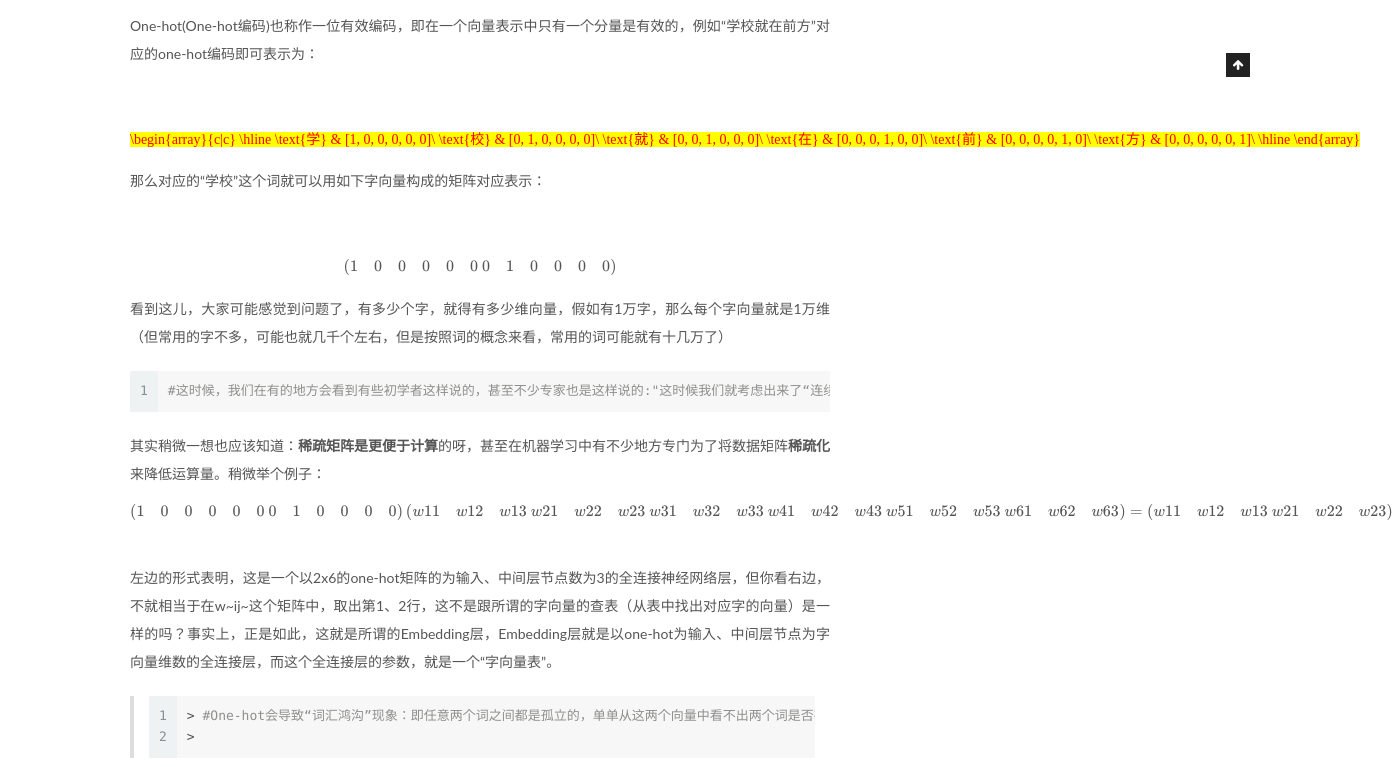
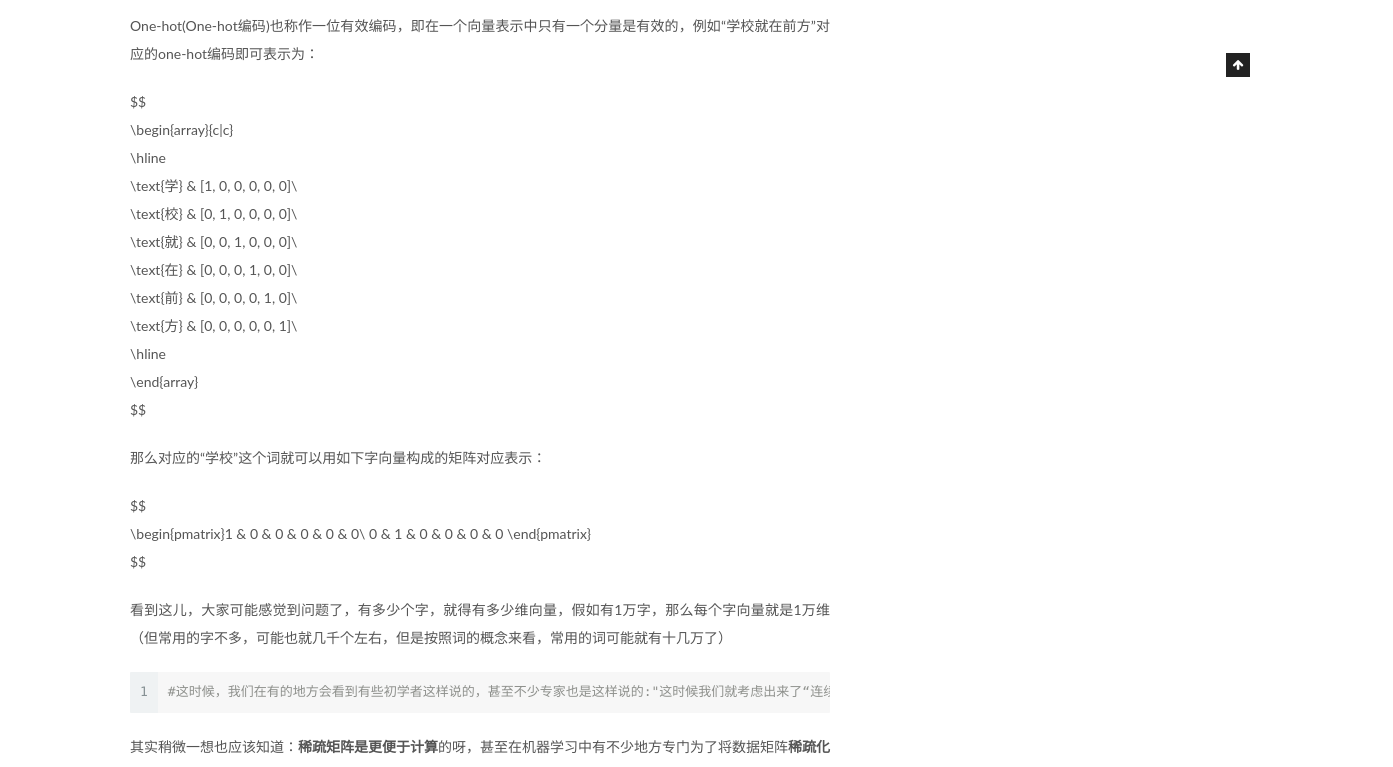
Before and after one commit to CraiHe/CraiHe.github.io, a plain HTML site: page 2018/06/05/Word-Embedding/index.html in a window 1280 px wide. Shown: the part 823-1590 px from the top of the page, 1393 px wide, since content can reach past the window. Drawn offline with nearby package versions, Linux system fonts and the light colour scheme; some packages are replaced by stand-ins of ours.

Commit message:
Site updated: 2018-06-06 09:24:11

```diff
--- a/2018/06/05/Word-Embedding/index.html
+++ b/2018/06/05/Word-Embedding/index.html
@@ -87,7 +87,7 @@
 <meta property="og:site_name" content="CraiHe&#39;s">
 <meta property="og:description" content="词向量（Word embedding, 词嵌入）词向量(Word Embedding)，按照字面意思应该是”词嵌入“，或称分布式表示(Distributed Representation) 「其实这三种描述方式中，Distributed Representation是一种神经网络生成词向量的方式」。说到词向量，不少人可能会首先想到Google的Word2Vec「这个太出名」。另外，用Keras之类">
 <meta property="og:locale" content="en">
-<meta property="og:updated_time" content="2018-06-06T01:14:24.000Z">
+<meta property="og:updated_time" content="2018-06-06T01:23:48.000Z">
 <meta name="twitter:card" content="summary">
 <meta name="twitter:title" content="Word Embedding">
 <meta name="twitter:description" content="词向量（Word embedding, 词嵌入）词向量(Word Embedding)，按照字面意思应该是”词嵌入“，或称分布式表示(Distributed Representation) 「其实这三种描述方式中，Distributed Representation是一种神经网络生成词向量的方式」。说到词向量，不少人可能会首先想到Google的Word2Vec「这个太出名」。另外，用Keras之类">
@@ -303,9 +303,9 @@
         <h2 id="词向量（Word-embedding-词嵌入）"><a href="#词向量（Word-embedding-词嵌入）" class="headerlink" title="词向量（Word embedding, 词嵌入）"></a>词向量（Word embedding, 词嵌入）</h2><p><strong>词向量(Word Embedding)</strong>，按照字面意思应该是”<strong>词嵌入</strong>“，或称<strong>分布式表示(Distributed Representation)</strong> 「其实这三种描述方式中，<strong>Distributed Representation</strong>是一种神经网络生成词向量的方式」。说到词向量，不少人可能会首先想到Google的Word2Vec「这个太出名」。另外，用Keras之类的框架还有一个Embedding层，也说是将词ID映射为向量。由于先入为主的意识，大家可能就会将词向量跟Word2Vec等同起来，而反过来问“Embedding是哪种词向量？”这类问题，尤其是对于初学者来说，应该是很混淆的。事实上，哪怕对于老手，也不一定能够很好地说清楚。</p>
 <p>这一切，还得从one-hot说起…</p>
 <h3 id="1-One-hot"><a href="#1-One-hot" class="headerlink" title="1. One-hot"></a>1. One-hot</h3><p>One-hot(One-hot编码)也称作一位有效编码，即在一个向量表示中只有一个分量是有效的，例如“学校就在前方”对应的one-hot编码即可表示为：</p>
-<p><script type="text/javascript" async src="https://cdnjs.cloudflare.com/ajax/libs/mathjax/2.7.2/MathJax.js?config=TeX-AMS-MML_HTMLorMML"> </script><br>$$<br>\begin{array}{c|c}<br>\hline<br>\text{学} &amp; [1, 0, 0, 0, 0, 0]\<br>\text{校} &amp; [0, 1, 0, 0, 0, 0]\<br>\text{就} &amp; [0, 0, 1, 0, 0, 0]\<br>\text{在} &amp; [0, 0, 0, 1, 0, 0]\<br>\text{前} &amp; [0, 0, 0, 0, 1, 0]\<br>\text{方} &amp; [0, 0, 0, 0, 0, 1]\<br>\hline<br>\end{array}<br>$$</p>
+<p>$$<br>\begin{array}{c|c}<br>\hline<br>\text{学} &amp; [1, 0, 0, 0, 0, 0]\<br>\text{校} &amp; [0, 1, 0, 0, 0, 0]\<br>\text{就} &amp; [0, 0, 1, 0, 0, 0]\<br>\text{在} &amp; [0, 0, 0, 1, 0, 0]\<br>\text{前} &amp; [0, 0, 0, 0, 1, 0]\<br>\text{方} &amp; [0, 0, 0, 0, 0, 1]\<br>\hline<br>\end{array}<br>$$</p>
 <p>那么对应的“学校”这个词就可以用如下字向量构成的矩阵对应表示：</p>
-<p><script type="text/javascript" async src="https://cdnjs.cloudflare.com/ajax/libs/mathjax/2.7.2/MathJax.js?config=TeX-AMS-MML_HTMLorMML"> </script><br>$$<br>\begin{pmatrix}1 &amp; 0 &amp; 0 &amp; 0 &amp; 0 &amp; 0\  0 &amp; 1 &amp; 0 &amp; 0 &amp; 0 &amp; 0 \end{pmatrix}<br>$$</p>
+<p>$$<br>\begin{pmatrix}1 &amp; 0 &amp; 0 &amp; 0 &amp; 0 &amp; 0\  0 &amp; 1 &amp; 0 &amp; 0 &amp; 0 &amp; 0 \end{pmatrix}<br>$$</p>
 <p>看到这儿，大家可能感觉到问题了，有多少个字，就得有多少维向量，假如有1万字，那么每个字向量就是1万维（但常用的字不多，可能也就几千个左右，但是按照词的概念来看，常用的词可能就有十几万了）</p>
 <figure class="highlight python"><table><tr><td class="gutter"><pre><span class="line">1</span><br></pre></td><td class="code"><pre><span class="line"><span class="comment">#这时候，我们在有的地方会看到有些初学者这样说的，甚至不少专家也是这样说的:"这时候我们就考虑出来了“连续向量表示”，比如用100维的实数向量来表示一个字，这样就大大降低了维度，降低了过拟合的风险，降低了运算量等等"</span></span><br></pre></td></tr></table></figure>
 <p>其实稍微一想也应该知道：<strong>稀疏矩阵是更便于计算</strong>的呀，甚至在机器学习中有不少地方专门为了将数据矩阵<strong>稀疏化</strong>来降低运算量。稍微举个例子：<br>$$<br>\begin{pmatrix}1 &amp; 0 &amp; 0 &amp; 0 &amp; 0 &amp; 0\  0 &amp; 1 &amp; 0 &amp; 0 &amp; 0 &amp; 0 \end{pmatrix}<br>\begin{pmatrix}w{11} &amp; w{12} &amp; w{13} \ w{21} &amp; w{22} &amp; w{23}\  w{31} &amp; w{32} &amp; w{33}\ w{41} &amp; w{42} &amp; w{43}\  w{51} &amp; w{52} &amp; w{53}\  w{61} &amp; w{62} &amp; w{63}\end{pmatrix} =<br>\begin{pmatrix}w{11} &amp; w{12} &amp; w{13}\  w{21} &amp; w{22} &amp; w{23}\end{pmatrix}<br>$$<br>左边的形式表明，这是一个以2x6的one-hot矩阵的为输入、中间层节点数为3的全连接神经网络层，但你看右边，不就相当于在w~ij~这个矩阵中，取出第1、2行，这不是跟所谓的字向量的查表（从表中找出对应字的向量）是一样的吗？事实上，正是如此，这就是所谓的Embedding层，Embedding层就是以one-hot为输入、中间层节点为字向量维数的全连接层，而这个全连接层的参数，就是一个“字向量表”。</p>
--- a/css/main.css
+++ b/css/main.css
@@ -1822,7 +1822,7 @@ pre .javascript .function {
   width: 4px;
   height: 4px;
   border-radius: 50%;
-  background: #f7f1c2;
+  background: #7cff74;
 }
 .links-of-blogroll {
   font-size: 13px;
--- a/index.html
+++ b/index.html
@@ -306,9 +306,9 @@
             <h2 id="词向量（Word-embedding-词嵌入）"><a href="#词向量（Word-embedding-词嵌入）" class="headerlink" title="词向量（Word embedding, 词嵌入）"></a>词向量（Word embedding, 词嵌入）</h2><p><strong>词向量(Word Embedding)</strong>，按照字面意思应该是”<strong>词嵌入</strong>“，或称<strong>分布式表示(Distributed Representation)</strong> 「其实这三种描述方式中，<strong>Distributed Representation</strong>是一种神经网络生成词向量的方式」。说到词向量，不少人可能会首先想到Google的Word2Vec「这个太出名」。另外，用Keras之类的框架还有一个Embedding层，也说是将词ID映射为向量。由于先入为主的意识，大家可能就会将词向量跟Word2Vec等同起来，而反过来问“Embedding是哪种词向量？”这类问题，尤其是对于初学者来说，应该是很混淆的。事实上，哪怕对于老手，也不一定能够很好地说清楚。</p>
 <p>这一切，还得从one-hot说起…</p>
 <h3 id="1-One-hot"><a href="#1-One-hot" class="headerlink" title="1. One-hot"></a>1. One-hot</h3><p>One-hot(One-hot编码)也称作一位有效编码，即在一个向量表示中只有一个分量是有效的，例如“学校就在前方”对应的one-hot编码即可表示为：</p>
-<p><script type="text/javascript" async src="https://cdnjs.cloudflare.com/ajax/libs/mathjax/2.7.2/MathJax.js?config=TeX-AMS-MML_HTMLorMML"> </script><br>$$<br>\begin{array}{c|c}<br>\hline<br>\text{学} &amp; [1, 0, 0, 0, 0, 0]\<br>\text{校} &amp; [0, 1, 0, 0, 0, 0]\<br>\text{就} &amp; [0, 0, 1, 0, 0, 0]\<br>\text{在} &amp; [0, 0, 0, 1, 0, 0]\<br>\text{前} &amp; [0, 0, 0, 0, 1, 0]\<br>\text{方} &amp; [0, 0, 0, 0, 0, 1]\<br>\hline<br>\end{array}<br>$$</p>
+<p>$$<br>\begin{array}{c|c}<br>\hline<br>\text{学} &amp; [1, 0, 0, 0, 0, 0]\<br>\text{校} &amp; [0, 1, 0, 0, 0, 0]\<br>\text{就} &amp; [0, 0, 1, 0, 0, 0]\<br>\text{在} &amp; [0, 0, 0, 1, 0, 0]\<br>\text{前} &amp; [0, 0, 0, 0, 1, 0]\<br>\text{方} &amp; [0, 0, 0, 0, 0, 1]\<br>\hline<br>\end{array}<br>$$</p>
 <p>那么对应的“学校”这个词就可以用如下字向量构成的矩阵对应表示：</p>
-<p><script type="text/javascript" async src="https://cdnjs.cloudflare.com/ajax/libs/mathjax/2.7.2/MathJax.js?config=TeX-AMS-MML_HTMLorMML"> </script><br>$$<br>\begin{pmatrix}1 &amp; 0 &amp; 0 &amp; 0 &amp; 0 &amp; 0\  0 &amp; 1 &amp; 0 &amp; 0 &amp; 0 &amp; 0 \end{pmatrix}<br>$$</p>
+<p>$$<br>\begin{pmatrix}1 &amp; 0 &amp; 0 &amp; 0 &amp; 0 &amp; 0\  0 &amp; 1 &amp; 0 &amp; 0 &amp; 0 &amp; 0 \end{pmatrix}<br>$$</p>
 <p>看到这儿，大家可能感觉到问题了，有多少个字，就得有多少维向量，假如有1万字，那么每个字向量就是1万维（但常用的字不多，可能也就几千个左右，但是按照词的概念来看，常用的词可能就有十几万了）</p>
 <figure class="highlight python"><table><tr><td class="gutter"><pre><span class="line">1</span><br></pre></td><td class="code"><pre><span class="line"><span class="comment">#这时候，我们在有的地方会看到有些初学者这样说的，甚至不少专家也是这样说的:"这时候我们就考虑出来了“连续向量表示”，比如用100维的实数向量来表示一个字，这样就大大降低了维度，降低了过拟合的风险，降低了运算量等等"</span></span><br></pre></td></tr></table></figure>
 <p>其实稍微一想也应该知道：<strong>稀疏矩阵是更便于计算</strong>的呀，甚至在机器学习中有不少地方专门为了将数据矩阵<strong>稀疏化</strong>来降低运算量。稍微举个例子：<br>$$<br>\begin{pmatrix}1 &amp; 0 &amp; 0 &amp; 0 &amp; 0 &amp; 0\  0 &amp; 1 &amp; 0 &amp; 0 &amp; 0 &amp; 0 \end{pmatrix}<br>\begin{pmatrix}w{11} &amp; w{12} &amp; w{13} \ w{21} &amp; w{22} &amp; w{23}\  w{31} &amp; w{32} &amp; w{33}\ w{41} &amp; w{42} &amp; w{43}\  w{51} &amp; w{52} &amp; w{53}\  w{61} &amp; w{62} &amp; w{63}\end{pmatrix} =<br>\begin{pmatrix}w{11} &amp; w{12} &amp; w{13}\  w{21} &amp; w{22} &amp; w{23}\end{pmatrix}<br>$$<br>左边的形式表明，这是一个以2x6的one-hot矩阵的为输入、中间层节点数为3的全连接神经网络层，但你看右边，不就相当于在w~ij~这个矩阵中，取出第1、2行，这不是跟所谓的字向量的查表（从表中找出对应字的向量）是一样的吗？事实上，正是如此，这就是所谓的Embedding层，Embedding层就是以one-hot为输入、中间层节点为字向量维数的全连接层，而这个全连接层的参数，就是一个“字向量表”。</p>
```
